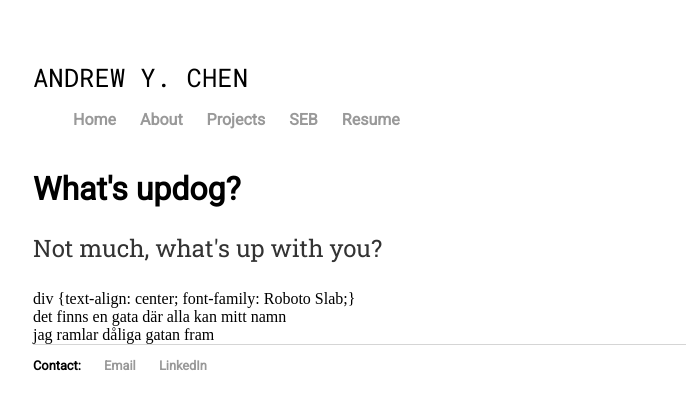
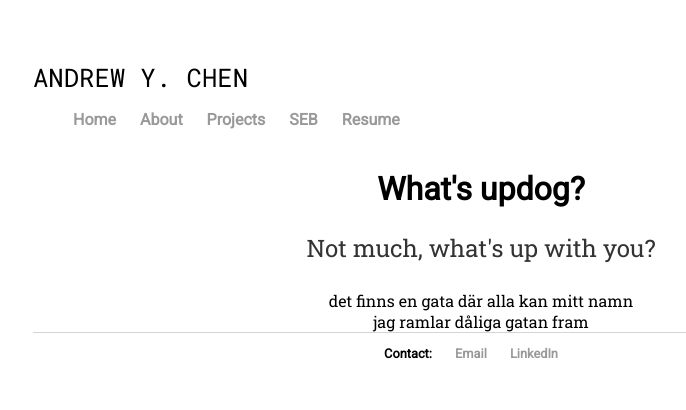
Before and after one commit to carbonheliumnitrogen/carbonheliumnitrogen.github.io, a Jekyll site: the page built from index.html, in a window 1280 px wide. Shown: the top 410 px of the page, without its empty margins (159-845 px from the left). Built offline with Jekyll 4.4.1, drawn with Linux system fonts in a browser that asks for light colours.

Commit message:
Update index.html

```diff
--- a/index.html
+++ b/index.html
@@ -3,9 +3,10 @@ layout: default
 title: Andrew Chen's Homepage
 ---
 <div class="blurb">
+	<head> <style>	div {text-align: center; font-family: Roboto Slab;}
+		</style> </head>
 	<h1>What's updog?</h1>
 	<p>Not much, what's up with you?</p>
-	div {text-align: center; font-family: Roboto Slab;}
 	<div> det finns en gata där alla kan mitt namn </div>
 	<div> jag ramlar dåliga gatan fram <div>
 
```
